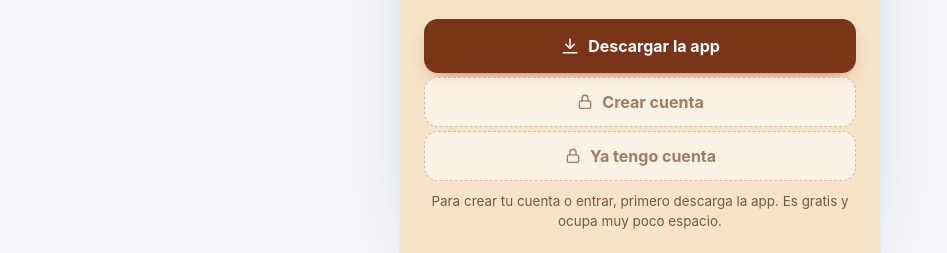
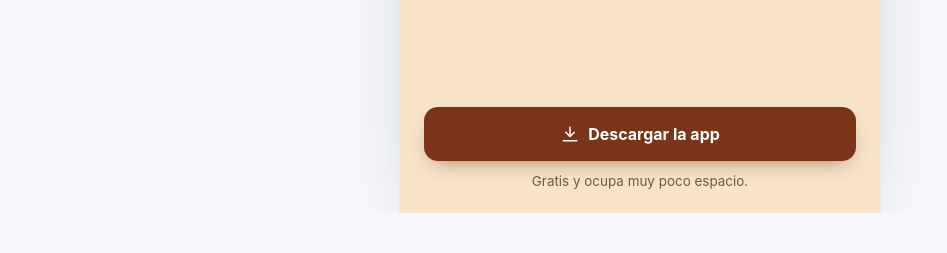
Before and after one commit to webzipe7-byte/WebZipe, a plain HTML site: page camello/index.html in a window 1280 px wide. Shown: the part 587-840 px from the top of the page, without its empty margins (0-947 px from the left). After the commit the page ends 800 px from the top, so only its background shows below. Drawn offline with Linux system fonts and the light colour scheme.

Commit message:
Camello: en el navegador solo se muestra Descargar la app
Co-Authored-By: Claude Opus 5.5 <noreply@anthropic.com>
Claude-Session: https://claude.ai/code/session_01AfKWApDfcj2bCvPTG6Sa36

```diff
--- a/camello/css/app.css
+++ b/camello/css/app.css
@@ -469,13 +469,6 @@ button.barra-btn:active {
   margin-top: auto;
   padding: 22px 24px calc(22px + var(--abajo));
 }
-.btn-bloqueado {
-  background: rgba(255, 255, 255, 0.55);
-  color: #a07c63;
-  border: 1.5px dashed #d9b99b;
-  cursor: not-allowed;
-  min-height: 50px;
-}
 .nota-instalar {
   margin-top: 6px;
   text-align: center;
--- a/camello/index.html
+++ b/camello/index.html
@@ -14,7 +14,7 @@
   <meta name="mobile-web-app-capable" content="yes">
   <meta name="apple-mobile-web-app-status-bar-style" content="default">
   <meta name="apple-mobile-web-app-title" content="Camello">
-  <link rel="stylesheet" href="css/app.css?v=4">
+  <link rel="stylesheet" href="css/app.css?v=5">
 </head>
 <body>
   <div id="app" class="app">
@@ -26,6 +26,6 @@
   <noscript>
     <p class="sin-js">Camello necesita JavaScript para funcionar. Actívalo en tu navegador.</p>
   </noscript>
-  <script type="module" src="js/main.js?v=4"></script>
+  <script type="module" src="js/main.js?v=5"></script>
 </body>
 </html>
--- a/camello/js/screens/bienvenida.js
+++ b/camello/js/screens/bienvenida.js
@@ -1,6 +1,6 @@
 /**
  * Bienvenida: el camello en el desierto.
- * Crear cuenta e iniciar sesión solo se habilitan dentro de la app instalada;
+ * Crear cuenta e iniciar sesión solo aparecen dentro de la app instalada;
  * desde el navegador la única acción es descargarla.
  */
 import { icono } from '../ui/iconos.js';
@@ -48,9 +48,7 @@ export function pantallaBienvenida(raiz) {
             ? `<a class="btn btn-primario btn-bloque" href="#/registro">Crear cuenta</a>
                <a class="btn btn-texto btn-bloque" href="#/entrar">Ya tengo cuenta</a>`
             : `<button class="btn btn-primario btn-bloque" data-accion="instalar">${icono('descargar', { tamano: 20 })} Descargar la app</button>
-               <button class="btn btn-bloque btn-bloqueado" disabled>${icono('candado', { tamano: 18 })} Crear cuenta</button>
-               <button class="btn btn-bloque btn-bloqueado" disabled>${icono('candado', { tamano: 18 })} Ya tengo cuenta</button>
-               <p class="nota-instalar">Para crear tu cuenta o entrar, primero descarga la app. Es gratis y ocupa muy poco espacio.</p>`
+               <p class="nota-instalar">Gratis y ocupa muy poco espacio.</p>`
         }
       </div>
     </section>`;
--- a/camello/sw.js
+++ b/camello/sw.js
@@ -3,7 +3,7 @@
  * Guarda la app en caché para que abra rápido y funcione sin conexión.
  * Al publicar cambios, sube el número de VERSION para que todos reciban la nueva.
  */
-const VERSION = 'camello-v4';
+const VERSION = 'camello-v5';
 
 const ARCHIVOS = [
   './',
```
